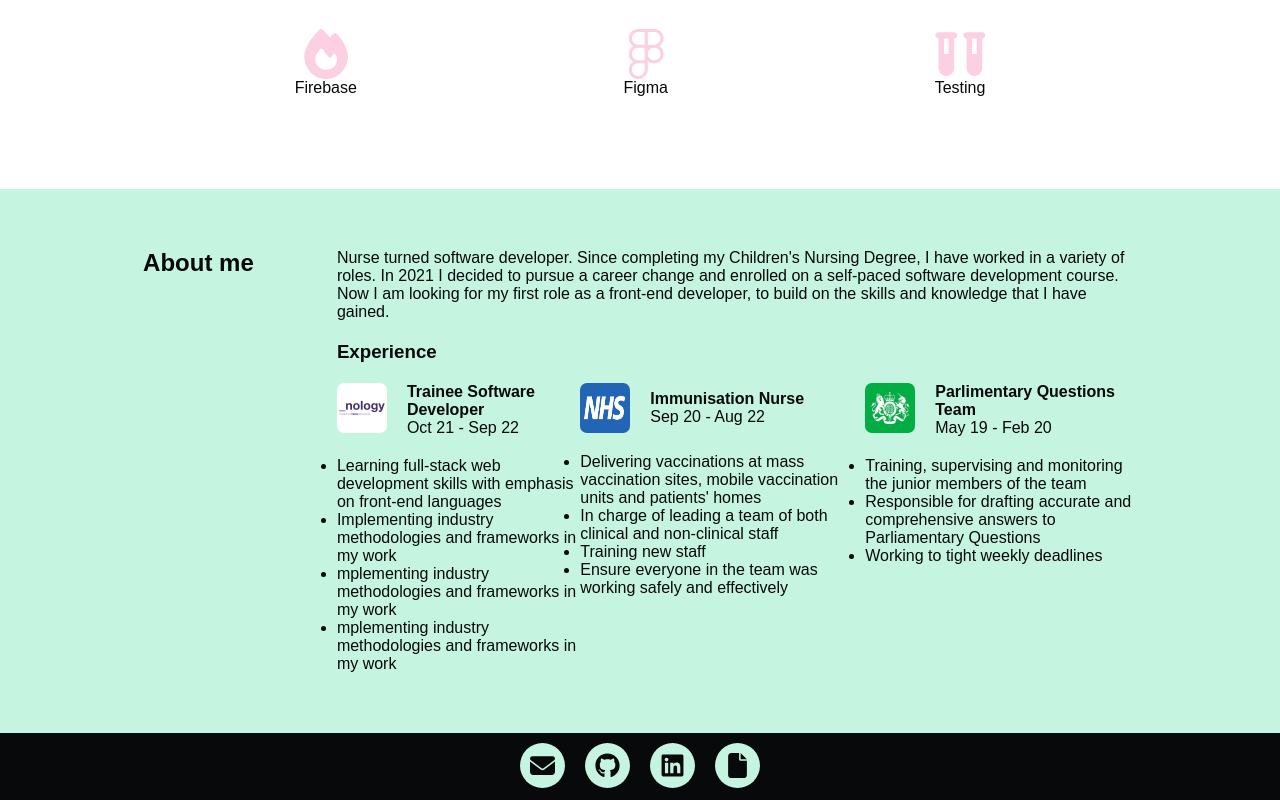
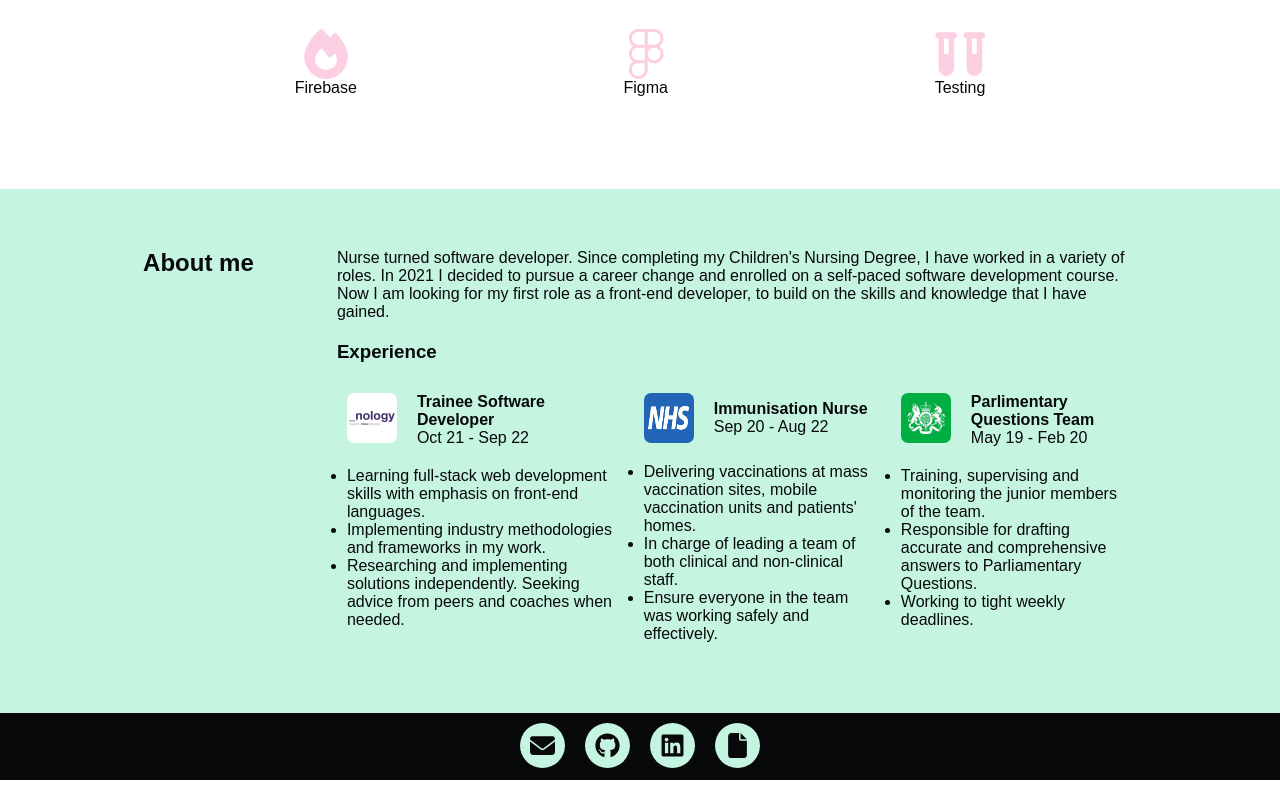
Before and after one commit to OBuckland/portfolio-v2, a React (Create React App) app: page / in a window 1280 px wide. Shown: the part 2507-3307 px from the top of the page. Built offline with nearby package versions, Linux system fonts and the light colour scheme; a web font is replaced by a local one.

Commit message:
edit text and layout in About section

```diff
--- a/src/components/About/About.jsx
+++ b/src/components/About/About.jsx
@@ -31,10 +31,9 @@ const About = () => {
               </div>
             </div>
             <ul>
-              <li>Learning full-stack web development skills with emphasis on front-end languages</li>
-              <li>Implementing industry methodologies and frameworks in my work</li>
-              <li>mplementing industry methodologies and frameworks in my work</li>
-              <li>mplementing industry methodologies and frameworks in my work</li>
+              <li>Learning full-stack web development skills with emphasis on front-end languages.</li>
+              <li>Implementing industry methodologies and frameworks in my work.</li>
+              <li>Researching and implementing solutions independently. Seeking advice from peers and coaches when needed. </li>
             </ul>
           </div>
 
@@ -49,10 +48,9 @@ const About = () => {
               </div>
             </div>
             <ul>
-              <li>Delivering vaccinations at mass vaccination sites, mobile vaccination units and patients' homes</li>
-              <li>In charge of leading a team of both clinical and non-clinical staff</li>
-              <li>Training new staff</li>
-              <li>Ensure everyone in the team was working safely and effectively</li>
+              <li>Delivering vaccinations at mass vaccination sites, mobile vaccination units and patients' homes.</li>
+              <li>In charge of leading a team of both clinical and non-clinical staff.</li>
+              <li>Ensure everyone in the team was working safely and effectively.</li>
             </ul>
           </div>
 
@@ -67,9 +65,9 @@ const About = () => {
               </div>
             </div>
             <ul>
-              <li>Training, supervising and monitoring the junior members of the team</li>
-              <li>Responsible for drafting accurate and comprehensive answers to Parliamentary Questions</li>
-              <li>Working to tight weekly deadlines</li>
+              <li>Training, supervising and monitoring the junior members of the team.</li>
+              <li>Responsible for drafting accurate and comprehensive answers to Parliamentary Questions.</li>
+              <li>Working to tight weekly deadlines.</li>
             </ul>
           </div>
         </section>
--- a/src/components/About/About.module.scss
+++ b/src/components/About/About.module.scss
@@ -45,6 +45,7 @@ color: $colour-primary-grey;
 .jobContainer {
     display: flex;
     flex-direction: column;
+    padding: 10px;
     @media screen and (max-width:845px) {
         // flex-direction: column;
         // align-items: left;
```
